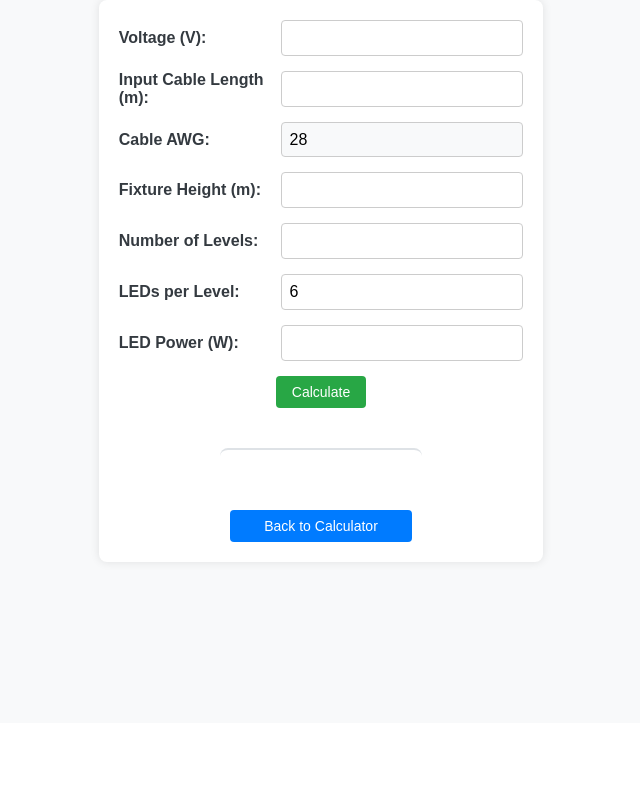
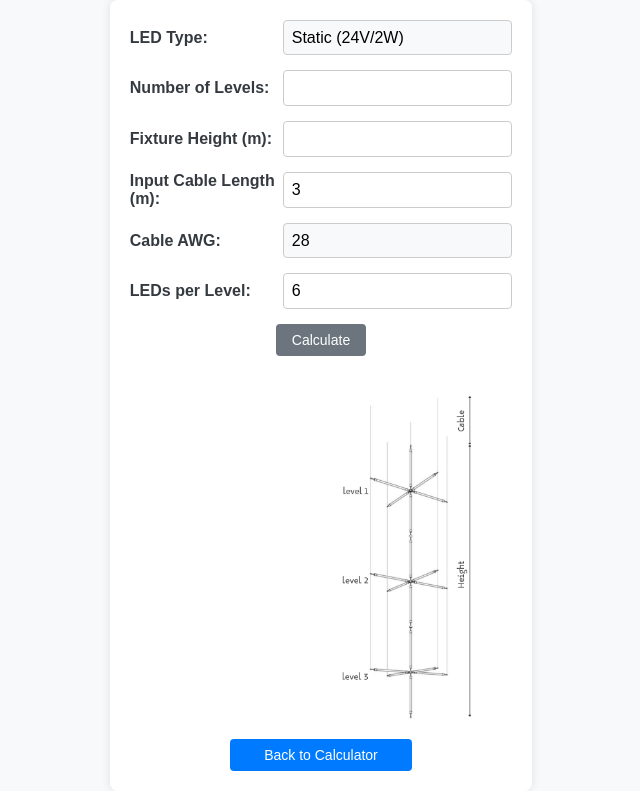
Before and after one commit to Teapack1/VoltageDrop, a FastAPI app: page /cg in a window 1280 px wide. Shown: the part 77-868 px from the top of the page, without its empty margins (319-959 px from the left). Before the commit the page ends 642 px from the top, so only its background shows below. Run offline with FastAPI, Linux system fonts and the light colour scheme.

Commit message:
calcs prototype final

```diff
--- a/main.py
+++ b/main.py
@@ -36,6 +36,8 @@ def get_db():
 def calculate_voltage_drop(voltage, load, length, resistance):
     voltage_drop = load * length * resistance
     final_voltage = voltage - voltage_drop
+    if final_voltage < 0:
+        final_voltage = 0
     return final_voltage
 
 @app.get("/", response_class=HTMLResponse)
@@ -50,8 +52,8 @@ async def calculate(request: MultipleCablesRequest, db: Session = Depends(get_db
         cable = db.query(Cable).filter(Cable.type == cable_request.cable_type).first()
         if not cable:
             raise HTTPException(status_code=400, detail="Invalid cable type")
-        voltage_drop = calculate_voltage_drop(cable_request.voltage, cable_request.load, cable_request.length, cable.resistance)
-        results.append({"voltage_drop": voltage_drop})
+        final_voltage = calculate_voltage_drop(cable_request.voltage, cable_request.load, cable_request.length, cable.resistance)
+        results.append({"voltage_drop": cable_request.voltage - final_voltage})
     return results
 
 @app.get("/edit_cables", response_class=HTMLResponse)
--- a/static/cg.js
+++ b/static/cg.js
@@ -27,16 +27,14 @@ document.addEventListener('DOMContentLoaded', function() {
             event.preventDefault();  // Prevent the default form submission
 
             const formData = new FormData(cgForm);
-            const voltage = parseFloat(formData.get('voltage')) || null;
-            const cableLength = parseFloat(formData.get('cable_length')) || null;
+
+            // Get the selected LED type, which includes both voltage and power
+            const [voltage, ledPower] = formData.get('led_type').split(',').map(Number);
+            const cableLength = parseFloat(formData.get('cable_length')) || 3;
             const awg = formData.get('awg') || null;
             const fixtureHeight = parseFloat(formData.get('fixture_height')) || null;
             const levels = parseInt(formData.get('levels')) || null;
             const ledsPerLevel = parseInt(formData.get('leds_per_level')) || 6;
-            const ledPower = parseFloat(formData.get('led_power')) || null;
-
-            const totalLEDs = levels && ledsPerLevel ? levels * ledsPerLevel : null;
-            const levelHeight = fixtureHeight && levels ? fixtureHeight / levels : null;
 
             if (awg && voltage && cableLength) {
                 try {
@@ -45,18 +43,58 @@ document.addEventListener('DOMContentLoaded', function() {
                         const { resistance } = await response.json();
 
                         let resultsHtml = '';
-                        if (totalLEDs !== null && levelHeight !== null && ledPower !== null) {
+                        const totalLEDs = levels && ledsPerLevel ? levels * ledsPerLevel : null;
+                        const levelHeight = fixtureHeight && levels ? fixtureHeight / levels : null;
+
+                        if (totalLEDs !== null && levelHeight !== null) {
                             const totalPower = totalLEDs * ledPower;
                             const current = totalPower / voltage;
                             let remainingVoltage = voltage;
+                            const initialVoltage = voltage; // Store the initial voltage for percentage calculation
+                            let finalVoltage = voltage; // Track final voltage for drop percentage
 
-                            resultsHtml += `<p>Total LEDs: ${totalLEDs}</p>`;
+                            // Total LEDs
+                            resultsHtml += `<p>Total LEDs: ${totalLEDs} pcs</p>`;
+                            resultsHtml += `<p>&nbsp;</p>`;  // non-breaking space,
+
+                            // Calculate and display voltage for each level
                             for (let i = 1; i <= levels; i++) {
                                 const length = i * levelHeight + cableLength;
                                 const voltageDrop = calculateVoltageDrop(current, length, resistance);
                                 remainingVoltage -= voltageDrop;
-                                resultsHtml += `<p>Level ${i}: Final Voltage: ${remainingVoltage.toFixed(2)} V</p>`;
+
+                                // Ensure voltage doesn't go below 0
+                                if (remainingVoltage < 0) remainingVoltage = 0;
+
+                                // Determine the color based on the voltage drop percentage
+                                let colorClass = '';
+                                const currentDropPercentage = ((initialVoltage - remainingVoltage) / initialVoltage) * 100;
+                                if (currentDropPercentage > 10) {
+                                    colorClass = 'red-text';
+                                } else if (currentDropPercentage > 5) {
+                                    colorClass = 'orange-text';
+                                }
+
+                                resultsHtml += `<p class="${colorClass}">Level ${i} Voltage: ${remainingVoltage.toFixed(2)} V</p>`;
+                                finalVoltage = remainingVoltage; // Update final voltage after each level
                             }
+
+                            // Calculate the percentage drop from initial voltage to final voltage
+
+                            const voltageDropPercentage = ((initialVoltage - finalVoltage) / initialVoltage) * 100;
+
+                            // print the voltage drop percentage:
+                            //console.log(`Voltage Drop Percentage: ${voltageDropPercentage.toFixed(2)}%`);
+
+                            let colorClass = '';
+
+                            if (voltageDropPercentage > 10) {
+                                colorClass = 'red-text';
+                            } else if (voltageDropPercentage > 5) {
+                                colorClass = 'orange-text';
+                            }
+                            resultsHtml += `<p>&nbsp;</p>`;
+                            resultsHtml += `<p class="${colorClass}">Voltage Drop: ${voltageDropPercentage.toFixed(2)}%</p>`;
                         } else {
                             resultsHtml = `<p>Partial data provided. Calculation incomplete.</p>`;
                         }
@@ -70,7 +108,7 @@ document.addEventListener('DOMContentLoaded', function() {
                     document.getElementById('result').innerHTML = `<p>Error: An unexpected error occurred.</p>`;
                 }
             } else {
-                document.getElementById('result').innerHTML = `<p>Please provide at least Voltage, Cable Length, and AWG to perform calculations.</p>`;
+                document.getElementById('result').innerHTML = `<p>Please provide at least the Number of Levels.</p>`;
             }
         });
     }
--- a/static/styles.css
+++ b/static/styles.css
@@ -50,7 +50,6 @@ h1 {
     gap: 10px; /* Spacing between buttons */
 }
 
-
 .calculator-main {
     flex: 1;
     display: flex;
@@ -61,15 +60,16 @@ h1 {
     border-radius: 8px;
     box-shadow: 0 0 10px rgba(0, 0, 0, 0.1);
     box-sizing: border-box;
+    width: 33%;
 }
 
 #cable-container {
     display: flex;
-    gap: 20px;
+    gap: 10px; /* Reduce gap between tiles */
     justify-content: center;
     width: 100%;
     margin-bottom: 20px;
-    flex-wrap: wrap;  /* Allow wrapping for better responsiveness */
+    flex-wrap: nowrap;  /* No wrapping */
 }
 
 .cable-group {
@@ -79,9 +79,9 @@ h1 {
     box-shadow: 0 0 10px rgba(0, 0, 0, 0.1);
     box-sizing: border-box;
     position: relative;
-    flex: auto; /* Let the items grow and shrink based on space */
-    max-width: 800px; /* Optional maximum width */
-    min-width: 500px; /* Optional minimum width */
+    flex: 1 1 40%; /* Each cable group takes up 30% of the container */
+    min-width: 280px; /* Optional minimum width */
+    max-width: 40%; /* Ensure the maximum width is constrained */
 }
 
 .cable-group h2 {
@@ -168,7 +168,6 @@ h1 {
     cursor: pointer;
 }
 
-
 .btn-cg-calculate {
     background-color: #6c757d; /* Disabled state */
     cursor: not-allowed;
@@ -209,26 +208,12 @@ h1 {
     background-color: #0056b3;
 }
 
-
 .action-buttons {
     display: flex;
     justify-content: center;
     gap: 10px;
     width: 100%;
     margin-bottom: 20px;
-}
-
-.result-display {
-    margin-top: 20px;
-    font-size: 20px;
-    color: #28a745;
-    text-align: center;
-    padding: 20px;
-    border-top: 2px solid #dee2e6;
-    width: 50%;
-    background-color: white;
-    border-radius: 8px;
-    box-sizing: border-box;
 }
 
 .btn-back {
@@ -321,3 +306,55 @@ h1 {
     margin-bottom: 20px;
     color: #343a40;
 }
+
+.result-display {
+    width: 100%; /* Fixed width to ensure consistency */
+    font-size: 20px;
+    color: #28a745;
+    text-align: center;
+    background-color: white;
+    min-height: 300px; /* Ensures the container has a minimum height */
+}
+
+
+/* CG */
+.result-visual-container {
+    display: flex;
+    justify-content: space-between;
+    align-items: flex-start;
+    width: 100%;
+    margin-top: 20px;
+    gap: 20px;
+}
+
+.result-display-cg {
+
+    margin-top: 8px;
+    width: 100%; /* Fixed width to ensure consistency */
+    font-size: 20px;
+    color: #28a745;
+    text-align: right;
+    background-color: white;
+    min-height: 100%; /* Ensures the container has a minimum height */
+}
+
+.fixture-visual {
+    width: 100%; /* Fixed width to ensure consistency */
+    text-align: left;
+    margin-right: 20px;
+    display: flex;
+    justify-content: center;
+    align-items: center;
+}
+
+.fixture-visual img {
+    width: 75%;
+}
+
+.red-text {
+    color: red;
+}
+
+.orange-text {
+    color: orange;
+}
--- a/templates/cg.html
+++ b/templates/cg.html
@@ -1,4 +1,3 @@
-<!-- cg.html -->
 <!DOCTYPE html>
 <html lang="en">
 <head>
@@ -14,12 +13,23 @@
     <main class="calculator-main">
         <form id="cg-calculator-form">
             <div class="form-row">
-                <label for="voltage">Voltage (V):</label>
-                <input type="number" id="voltage" name="voltage">
+                <label for="led_type">LED Type:</label>
+                <select id="led_type" name="led_type">
+                    <option value="12,1">DMX (12V/1W)</option>
+                    <option value="24,2" selected>Static (24V/2W)</option>
+                </select>
+            </div>
+            <div class="form-row">
+                <label for="levels">Number of Levels:</label>
+                <input type="number" id="levels" name="levels" required>
+            </div>
+            <div class="form-row">
+                <label for="fixture_height">Fixture Height (m):</label>
+                <input type="number" id="fixture_height" name="fixture_height">
             </div>
             <div class="form-row">
                 <label for="cable_length">Input Cable Length (m):</label>
-                <input type="number" id="cable_length" name="cable_length">
+                <input type="number" id="cable_length" name="cable_length" value="3">
             </div>
             <div class="form-row">
                 <label for="awg">Cable AWG:</label>
@@ -30,20 +40,8 @@
                 </select>
             </div>
             <div class="form-row">
-                <label for="fixture_height">Fixture Height (m):</label>
-                <input type="number" id="fixture_height" name="fixture_height">
-            </div>
-            <div class="form-row">
-                <label for="levels">Number of Levels:</label>
-                <input type="number" id="levels" name="levels">
-            </div>
-            <div class="form-row">
                 <label for="leds_per_level">LEDs per Level:</label>
                 <input type="number" id="leds_per_level" name="leds_per_level" value="6">
-            </div>
-            <div class="form-row">
-                <label for="led_power">LED Power (W):</label>
-                <input type="number" id="led_power" name="led_power">
             </div>
 
             <div class="action-buttons">
@@ -51,7 +49,12 @@
             </div>
         </form>
 
-        <div id="result" class="result-display"></div>
+        <div class="result-visual-container">
+            <div id="result" class="result-display-cg"></div>
+            <div class="fixture-visual">
+                <img src="/static/cg.png" alt="Fixture Visual" id="fixture-image">
+            </div>
+        </div>
 
         <a href="/" class="btn btn-back">Back to Calculator</a>
     </main>
--- a/templates/index.html
+++ b/templates/index.html
@@ -37,7 +37,7 @@
                         </div>
 
                         <div class="form-row">
-                            <label for="voltage-0">Voltage:</label>
+                            <label for="voltage-0">Voltage (V):</label>
                             <input type="number" id="voltage-0" name="voltage[0]" required>
                         </div>
 
```
Also changed, not shown: static/app.js (+22 -6 lines), database.db, static/cg.png (added).
